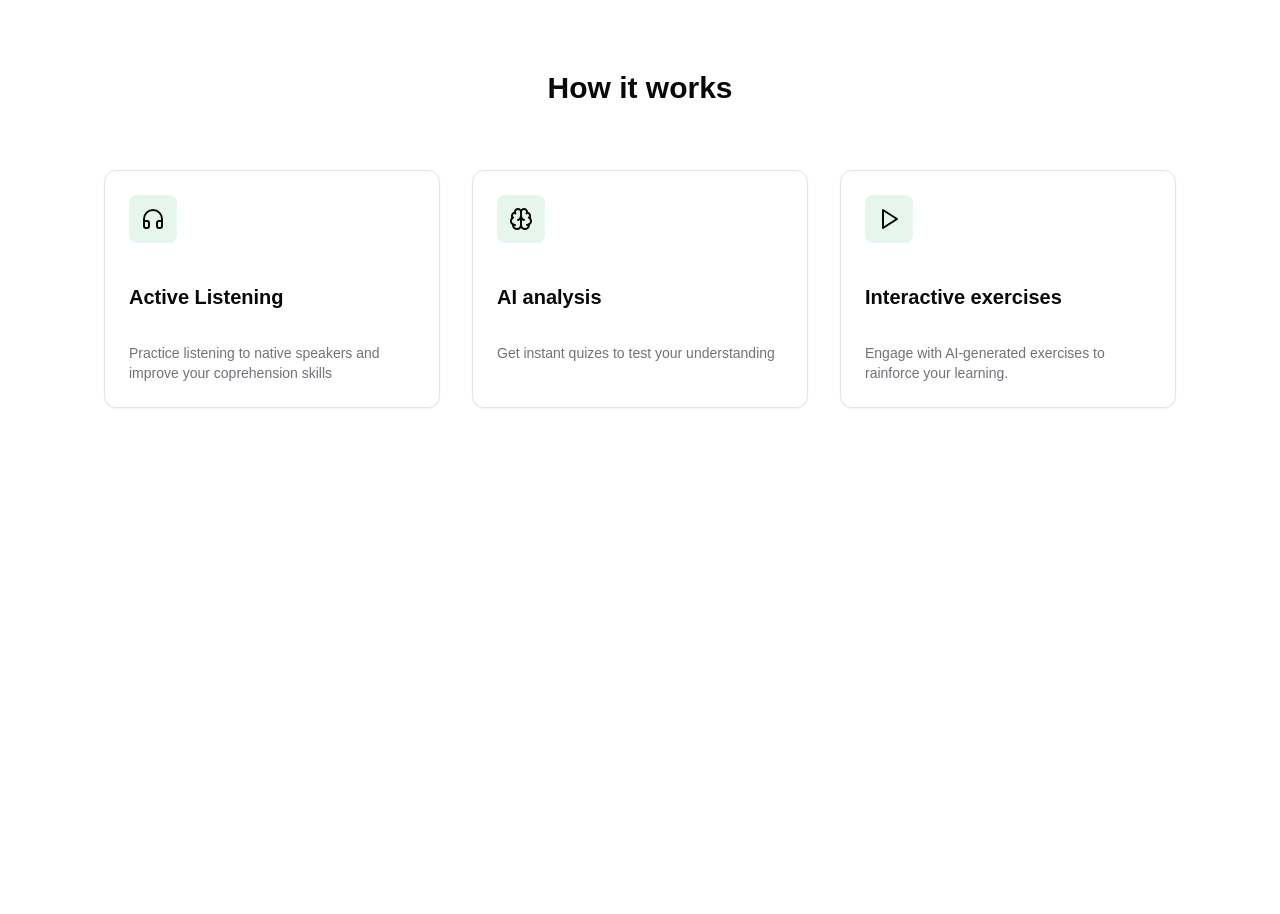
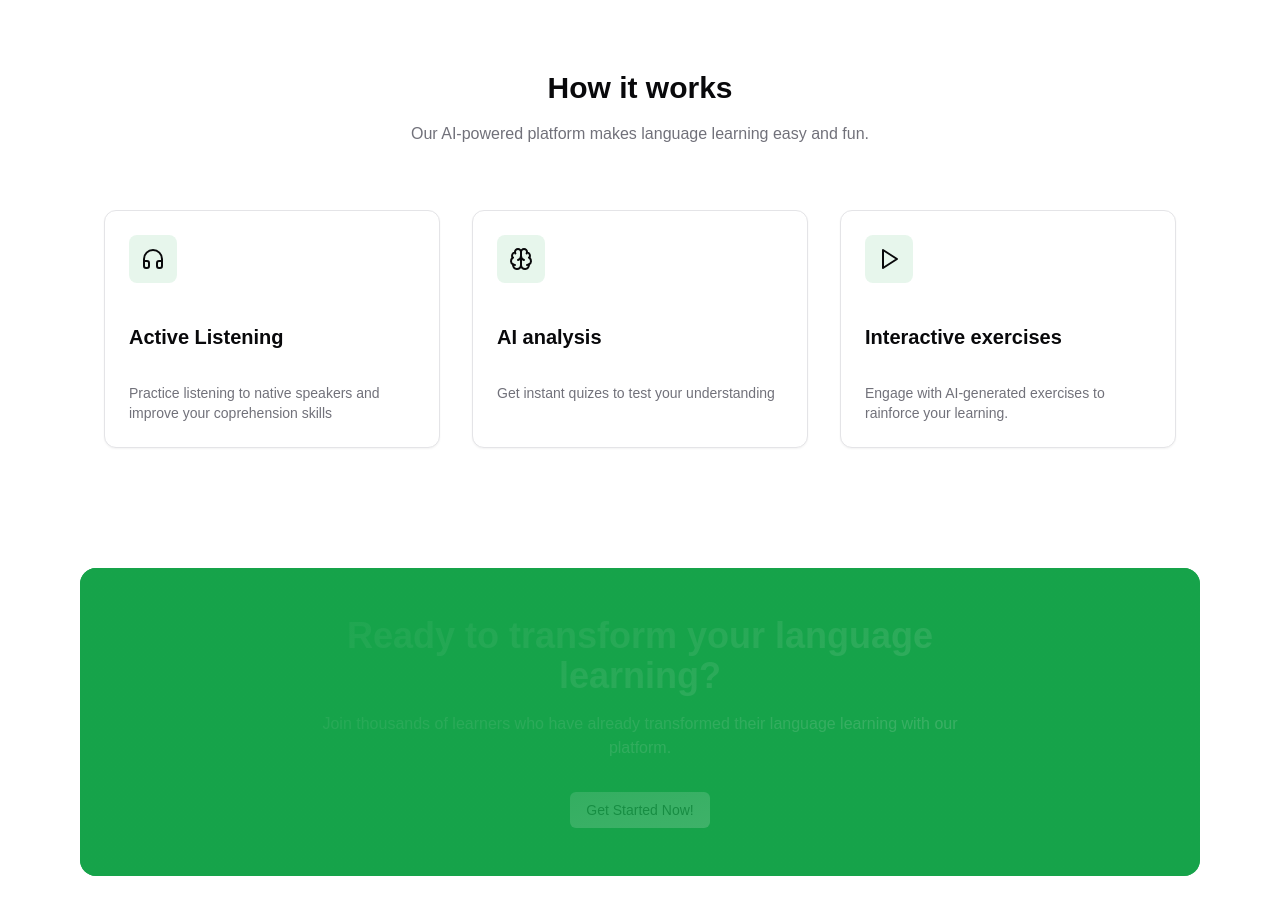
Before and after one commit to htiwari578/Listen-PRO-AI, a Next.js app: page / in a window 1280 px wide. Shown: the part 540-1454 px from the top of the page. Before the commit the page ends 1028 px from the top, so only its background shows below. Built offline with nearby package versions, Linux system fonts and the light colour scheme.

Commit message:
updated code

```diff
--- a/src/app/page.tsx
+++ b/src/app/page.tsx
@@ -1,6 +1,6 @@
 import MaxWithWrapper from "@/components/common/MaxWithWrapper";
 import { Badge } from "@/components/ui/badge";
-import { buttonVariants } from "@/components/ui/button";
+import { Button, buttonVariants } from "@/components/ui/button";
 import { Card } from "@/components/ui/card";
 import { Brain, ChevronDown, ChevronRight, Headphones, Play, Sparkle } from "lucide-react";
 import Image from "next/image";
@@ -54,6 +54,9 @@ export default function Home() {
     <section className="container mx-auto py-20 px-6 ">
       <div className="text-center mb-16">
         <h2 className="text-3xl font-bold  mb-4 ">How it works</h2>
+        <p className="text-muted-foreground max-w-2xl mx-auto">
+          Our AI-powered platform makes language learning easy and fun.
+        </p>
       </div>
       <div className="grid md:grid-cols-3 gap-8">
       {
@@ -86,6 +89,22 @@ export default function Home() {
       </div>
 
     </section>
+    <section className="py-10">
+      <div className="relative rounded-2xl bg-primary p-8 md:p-12 overflow-hidden">
+        <div className="absolute inset-0 bg-gradient-to-br from-primary via-primary/90 to-primary/70 "></div>
+        <div className="relative-z-10 max-w-2xl mx-auto text-center text-primary-foreground ">
+          <h2 className="text-3xl md:text-4xl font-bold mb-4">
+            Ready to transform your language learning?
+          </h2>
+          <p className="text-primary-foreground/9 mb-8 ">
+          Join thousands of learners who have already transformed their language learning with our platform.
+          </p>
+          <Button className={buttonVariants({variant: "secondary"})}>
+            Get Started Now!
+          </Button>
+        </div>
+      </div>
+    </section>
     </MaxWithWrapper>
   );
 }
```
